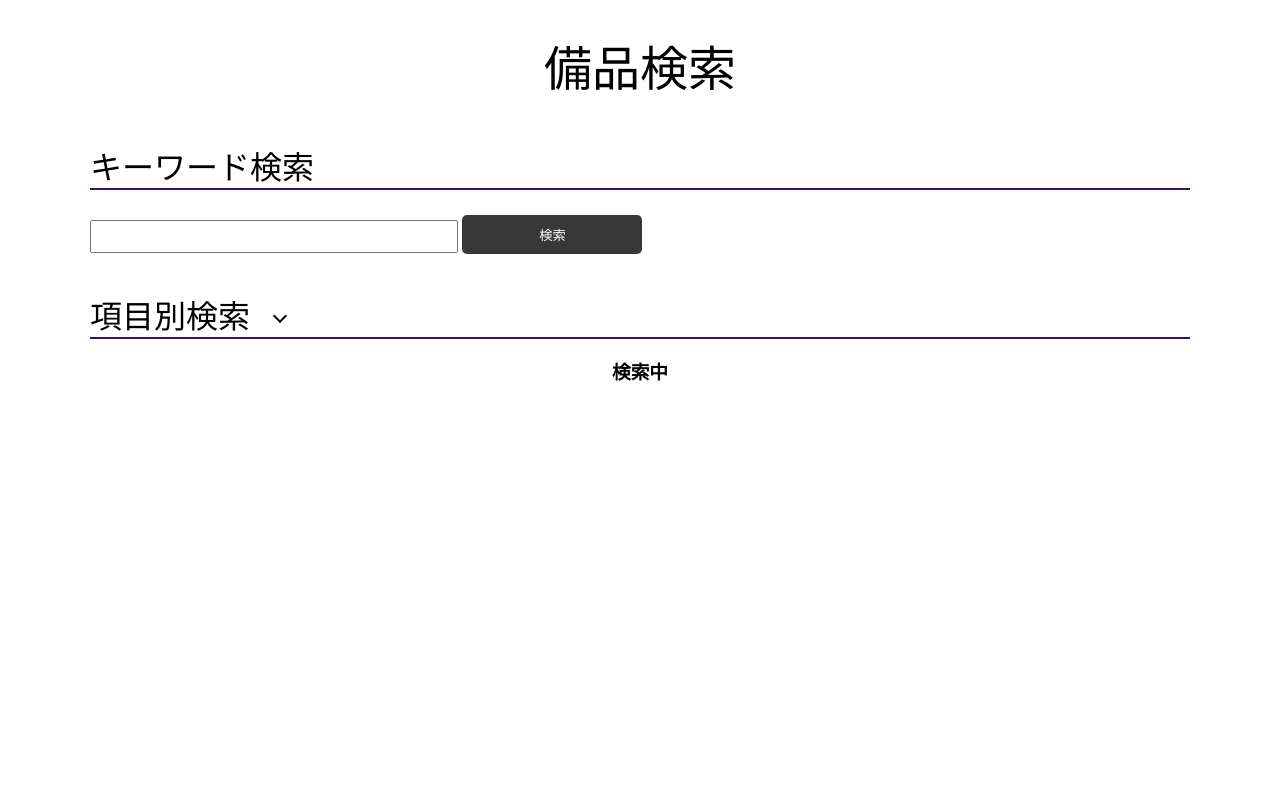
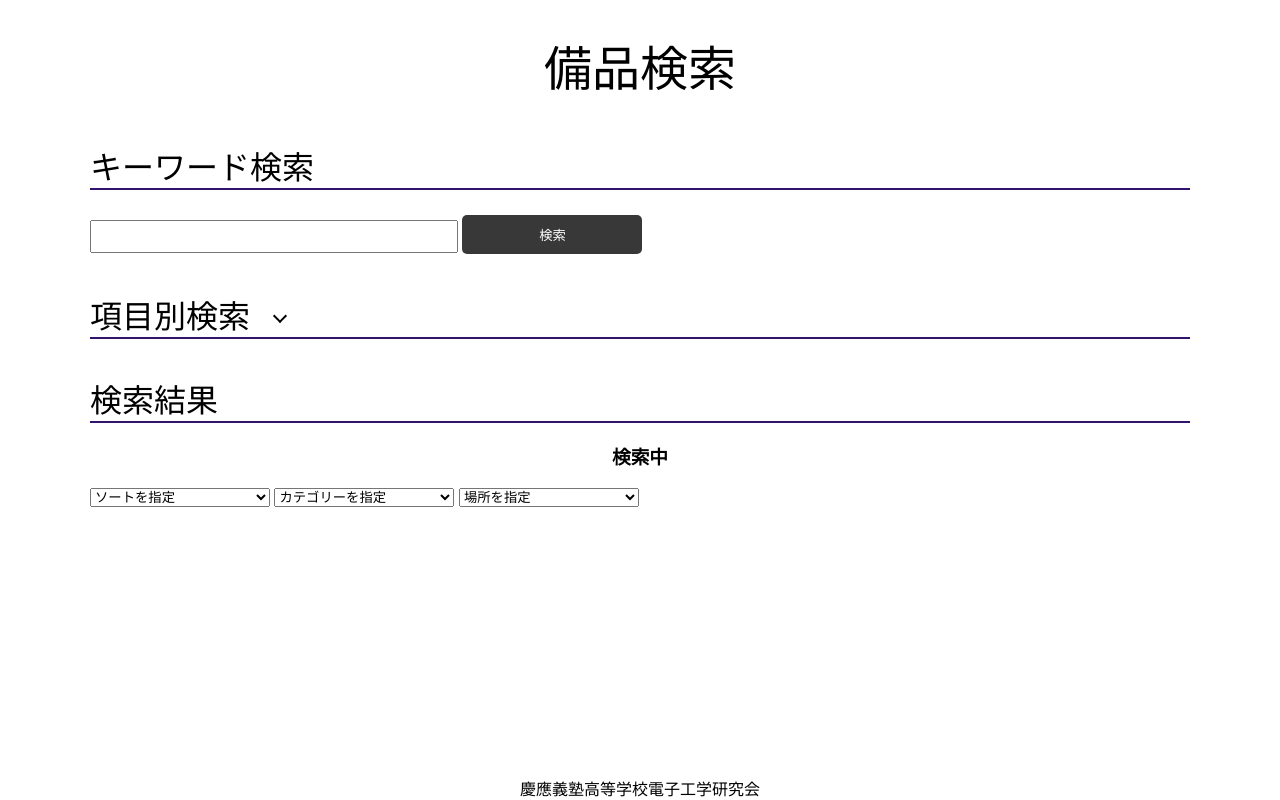
Before and after one commit to KeioHigh-ElectronicsClub/equipmentSearch, a plain HTML site: page index.html in a window 1280 px wide. Both pictures are taken after a click on the input "検索". Drawn offline with nearby package versions, Linux system fonts and the light colour scheme.

Commit message:
ver1完成
Co-authored-by: TanabeTakehiro <takehirojapan5@gmail.com>

```diff
--- a/index.html
+++ b/index.html
@@ -16,8 +16,9 @@
 </head>
 
 <body>
+  <div class="wrapper">
     <header></header>
-
+    <main>
       <h1 class="page-title">備品検索</h1>
 
       <section class="searhByKeyword">
@@ -68,11 +69,12 @@
 
       </section>
 
-  <h3 id="searching">検索中</h3>
+
       <div id="result">
         <h2 class="sub-title">検索結果</h2>
+        <h3 id="searching">検索中</h3>
         <select name="sort" id="sort">
-      <option value="">未選択</option>
+          <option value="">ソートを指定</option>
           <option value="nameUp">名前昇順</option>
           <option value="constant1Up">定数1昇順</option>
           <option value="constant2Up">定数2昇順</option>
@@ -85,17 +87,18 @@
           <option value="dateDown">更新日降順</option>
         </select>
         <select name="categoryFilter" id="categoryFilter">
-      <option value="">未選択</option>
+          <option value="">カテゴリーを指定</option>
         </select>
         <select name="placeFilter" id="placeFilter">
-      <option value="">未選択</option>
+          <option value="">場所を指定</option>
         </select>
         <section id="list"> </section>
       </div>
 
+    </main>
 
-
-  <footer></footer>
+    <footer>慶應義塾高等学校電子工学研究会</footer>
+  </div>
   <script src="script.js"></script>
 </body>
 
--- a/script.js
+++ b/script.js
@@ -1,5 +1,6 @@
 var list = []
 
+// 読み込み時カテゴリー、場所リスト取得
 $(function () {
   $.ajax({
     type: 'GET',
@@ -35,19 +36,22 @@ $(function () {
   })
 })
 
+// キーワード検索ボックスenter押下時処理
 $('#keyword').keypress(function (e) {
   if (e.which == 13) {
     $('#keyword_submit').click()
   }
 })
 
-$('.searchByItem > h2').on('click', function () {
-  $('#items').slideToggle()
-  $('.searchByItem>h2').toggleClass('open')
-})
+// キーワード検索実行処理
+$('#keyword_submit').on('click', function () {
+  $('#result').show()
+  $('#result').show()
+  $('#searching').show()
 
-$('#keyword_submit').on('click', function () {
-  $('#searching').show()
+  $('#sort').val('')
+  $('#categoryFilter').val('')
+  $('#placeFilter').val('')
   var keyword = $('#keyword').val()
   console.log(keyword)
 
@@ -70,13 +74,24 @@ $('#keyword_submit').on('click', function () {
     },
   })
 })
+
+// 項目別検索欄表示処理
+$('.searchByItem > h2').on('click', function () {
+  $('#items').slideToggle()
+  $('.searchByItem>h2').toggleClass('open')
+})
+// 項目別検索enter押下時処理
 $('.searchItem > input').keypress(function (e) {
   if (e.which == 13) {
     $('#item_submit').click()
   }
 })
+// 項目別検索処理
 $('#item_submit').on('click', function () {
   $('#searching').show()
+  $('#sort').val(0)
+  $('#categoryFilter').val(0)
+  $('#placeFilter').val(0)
   var category = $('#category').val()
   var name = $('#name').val()
   var constant1 = $('#constant1').val()
@@ -127,6 +142,7 @@ $('#item_submit').on('click', function () {
   })
 })
 
+// カテゴリーフィルター処理
 $('#categoryFilter').change(function (e) {
   var selected = $('#categoryFilter').val()
   if (selected == '') {
@@ -138,6 +154,7 @@ $('#categoryFilter').change(function (e) {
   })
   showList(filterList)
 })
+// 場所フィルター処理
 $('#placeFilter').change(function (e) {
   var selected = $('#placeFilter').val()
   if (selected == '') {
@@ -149,6 +166,7 @@ $('#placeFilter').change(function (e) {
   })
   showList(filterList)
 })
+// ソート処理用関数factory
 function createSortFunc(name, isUp) {
   return function (a, b) {
     var data = []
@@ -176,7 +194,7 @@ function createSortFunc(name, isUp) {
     return 0
   }
 }
-
+// ソート処理｀
 $('#sort').change(function (e) {
   var selected = $('#sort').val()
   if (selected == '') {
@@ -195,7 +213,7 @@ $('#sort').change(function (e) {
       sortList = list.sort(createSortFunc('constant2', true))
       break
     case 'numberUp':
-      sortList = list.sort(createSortFunc('nubmer', true))
+      sortList = list.sort(createSortFunc('number', true))
       break
     case 'dateUp':
       sortList = list.sort(createSortFunc('date', true))
@@ -219,10 +237,11 @@ $('#sort').change(function (e) {
   showList(sortList)
 })
 
+// 日付文字列生成
 function createDateString(date) {
   return '' + date.getFullYear() + '/' + date.getMonth() + '/' + date.getDate()
 }
-
+// 検索結果表示処理
 function showList(list) {
   console.log(list)
 
@@ -283,6 +302,6 @@ function showList(list) {
     box.append(valueWrap, urlRemarkWrap)
     $('#list').append(box)
   }
-  $('#result').show()
+
   $('#searching').hide()
 }
--- a/style.css
+++ b/style.css
@@ -1,9 +1,19 @@
 body {
   max-width: 1100px;
+  min-height: 100vh;
   margin: 0 auto;
   padding: 0 10px;
   font-family: 'Yu Gothic Medium', '游ゴシック Medium', YuGothic, '游ゴシック体',
     'ヒラギノ角ゴ Pro W3', sans-serif;
+}
+body,
+.wrapper {
+  display: flex;
+  flex-direction: column;
+  min-height: 100vh;
+}
+main {
+  margin-bottom: 50px;
 }
 
 .page-title {
@@ -11,8 +21,6 @@ body {
   font-weight: normal;
   margin-top: 30px;
   text-align: center;
-  font-family: 'Yu Gothic Medium', '游ゴシック Medium', YuGothic, '游ゴシック体',
-    'ヒラギノ角ゴ Pro W3', sans-serif;
 }
 .sub-title {
   font-size: 2rem;
@@ -20,8 +28,6 @@ body {
   margin-bottom: 15px;
   border-bottom: 2px #31136e solid;
   font-weight: normal;
-  font-family: 'Yu Gothic Medium', '游ゴシック Medium', YuGothic, '游ゴシック体',
-    'ヒラギノ角ゴ Pro W3', sans-serif;
 }
 #keyword {
   line-height: 200%;
@@ -38,8 +44,6 @@ body {
 }
 input,
 select {
-  font-family: 'Yu Gothic Medium', '游ゴシック Medium', YuGothic, '游ゴシック体',
-    'ヒラギノ角ゴ Pro W3', sans-serif;
   width: 180px;
   box-sizing: border-box;
 }
@@ -76,11 +80,7 @@ li {
   list-style: none;
   padding: 0;
 }
-.searchByItem {
-  position: relative;
-}
 .searchItem {
-  position: relative;
   display: flex;
   margin: 5px auto;
 }
@@ -99,10 +99,6 @@ li {
 #items {
   display: none;
   padding: 4px 0;
-}
-
-#item > ul {
-  margin: 0;
 }
 
 @media screen and (max-width: 590px) {
@@ -141,8 +137,6 @@ li {
 }
 #list > .resultBox > .valueWrap > .categoryNameWrap {
   display: flex;
-  /* justify-content: space-between;
-  max-width: 600px; */
 }
 
 #list > .resultBox > .valueWrap > .categoryNameWrap > .category {
@@ -153,7 +147,6 @@ li {
 }
 #list > .resultBox > .valueWrap > .categoryNameWrap > .name {
   margin: 0.3rem 0;
-
   flex-basis: 550px;
 }
 #list > .resultBox > .valueWrap > .categoryNameWrap > .number {
@@ -162,9 +155,6 @@ li {
   margin: 0.3rem 0;
 }
 
-/* #list > .resultBox > div {
-  width: 50%;
-} */
 #list > .resultBox > .valueWrap > div {
   display: flex;
 }
@@ -175,5 +165,9 @@ li {
 }
 
 footer {
-  height: 100px;
+  text-align: center;
+  width: auto;
+  height: auto;
+  margin: 0 auto;
+  margin-top: auto;
 }
```
Lines whose indentation alone changed are shown as unchanged.
